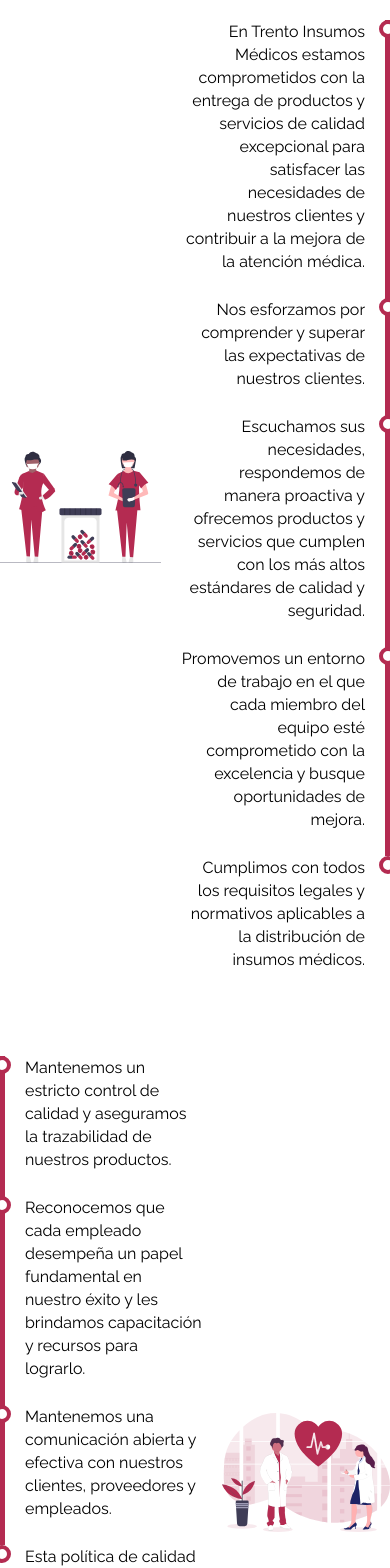
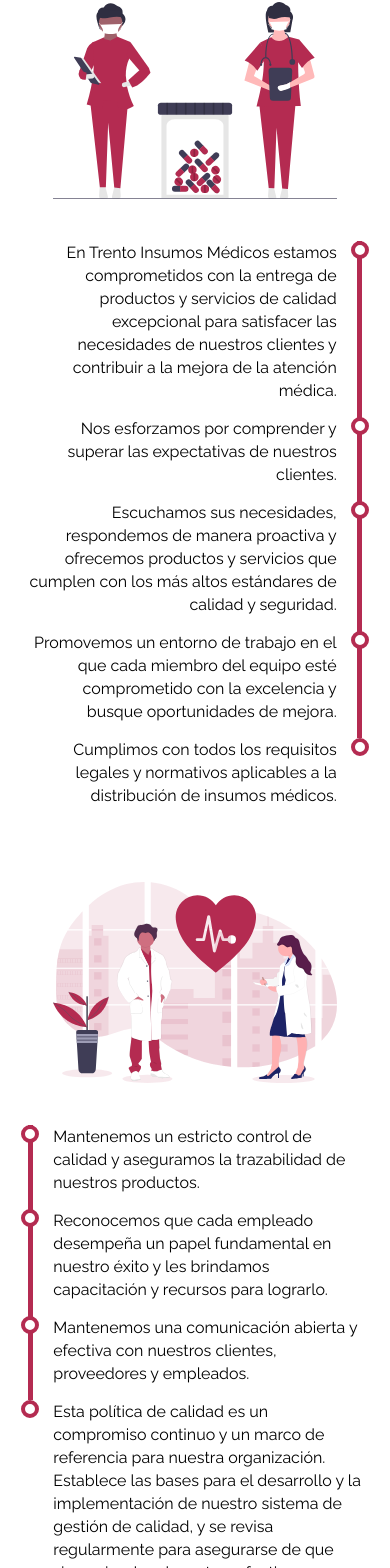
Before and after one commit to j-belec/trento, a React (Create React App) app: page / in a window 390 px wide. Shown: the part 3405-4973 px from the top of the page. Built offline with nearby package versions, Linux system fonts and the light colour scheme.

Commit message:
QualityPolitics responsive finished

```diff
--- a/src/sass/layout/_qualityPolitics.scss
+++ b/src/sass/layout/_qualityPolitics.scss
@@ -1,13 +1,26 @@
 .qp {
   max-width: 120rem;
   margin: 0 auto;
+  padding: 0 5%;
   margin-bottom: 12rem;
+
+  @media (max-width: 480px) {
+    padding: 0 2.5%;
+  }
 
   &__title {
     font-size: $fs-section-heading;
     text-align: center;
     color: #444;
     margin-bottom: $spacing-5;
+
+    @media (max-width: 600px) {
+      font-size: 2.8rem;
+    }
+
+    @media (max-width: 480px) {
+      margin-bottom: 5rem;
+    }
   }
 
   &-part1 {
@@ -16,8 +29,24 @@
     gap: 2rem;
     margin-bottom: 6rem;
 
+    @media (max-width: 900px) {
+      flex-direction: column;
+      width: 90%;
+      margin-left: auto;
+      margin-right: auto;
+    }
+
     &__img-container {
       width: 100%;
+
+      @media (max-width: 900px) {
+        width: 70%;
+        margin-bottom: 2rem;
+      }
+
+      @media (max-width: 600px) {
+        width: 85%;
+      }
     }
 
     &__img {
@@ -29,6 +58,14 @@
       flex-direction: column;
       line-height: 23px;
       width: 130%;
+
+      @media (max-width: 1200px) {
+        width: 110%;
+      }
+
+      @media (max-width: 1024px) {
+        width: 100%;
+      }
     }
 
     &__text {
@@ -39,6 +76,22 @@
 
       padding-right: 2rem;
       padding-bottom: 2.5rem;
+
+      @media (max-width: 1200px) {
+        padding-bottom: 2rem;
+      }
+
+      @media (max-width: 1024px) {
+        padding-bottom: 1rem;
+      }
+
+      @media (max-width: 900px) {
+        padding-bottom: 1.5rem;
+      }
+
+      @media (max-width: 480px) {
+        font-size: 1.6rem;
+      }
     }
 
     &__text:last-child {
@@ -65,8 +118,25 @@
     align-items: center;
     gap: 2rem;
 
+    @media (max-width: 900px) {
+      flex-direction: column;
+      width: 90%;
+      margin-left: auto;
+      margin-right: auto;
+    }
+
     &__img-container {
       width: 100%;
+
+      @media (max-width: 900px) {
+        order: -1;
+        width: 70%;
+        margin-bottom: 2rem;
+      }
+
+      @media (max-width: 600px) {
+        width: 85%;
+      }
     }
 
     &__img {
@@ -78,6 +148,14 @@
       flex-direction: column;
       line-height: 23px;
       width: 120%;
+
+      @media (max-width: 1200px) {
+        width: 110%;
+      }
+
+      @media (max-width: 1024px) {
+        width: 100%;
+      }
     }
 
     &__text {
@@ -87,6 +165,22 @@
 
       padding-left: 2rem;
       padding-bottom: 2.5rem;
+
+      @media (max-width: 1200px) {
+        padding-bottom: 2rem;
+      }
+
+      @media (max-width: 1024px) {
+        padding-bottom: 1rem;
+      }
+
+      @media (max-width: 900px) {
+        padding-bottom: 1.5rem;
+      }
+
+      // @media (max-width: 480px) {
+      //   font-size: 1.4rem;
+      // }
     }
 
     &__text:last-child {
```
